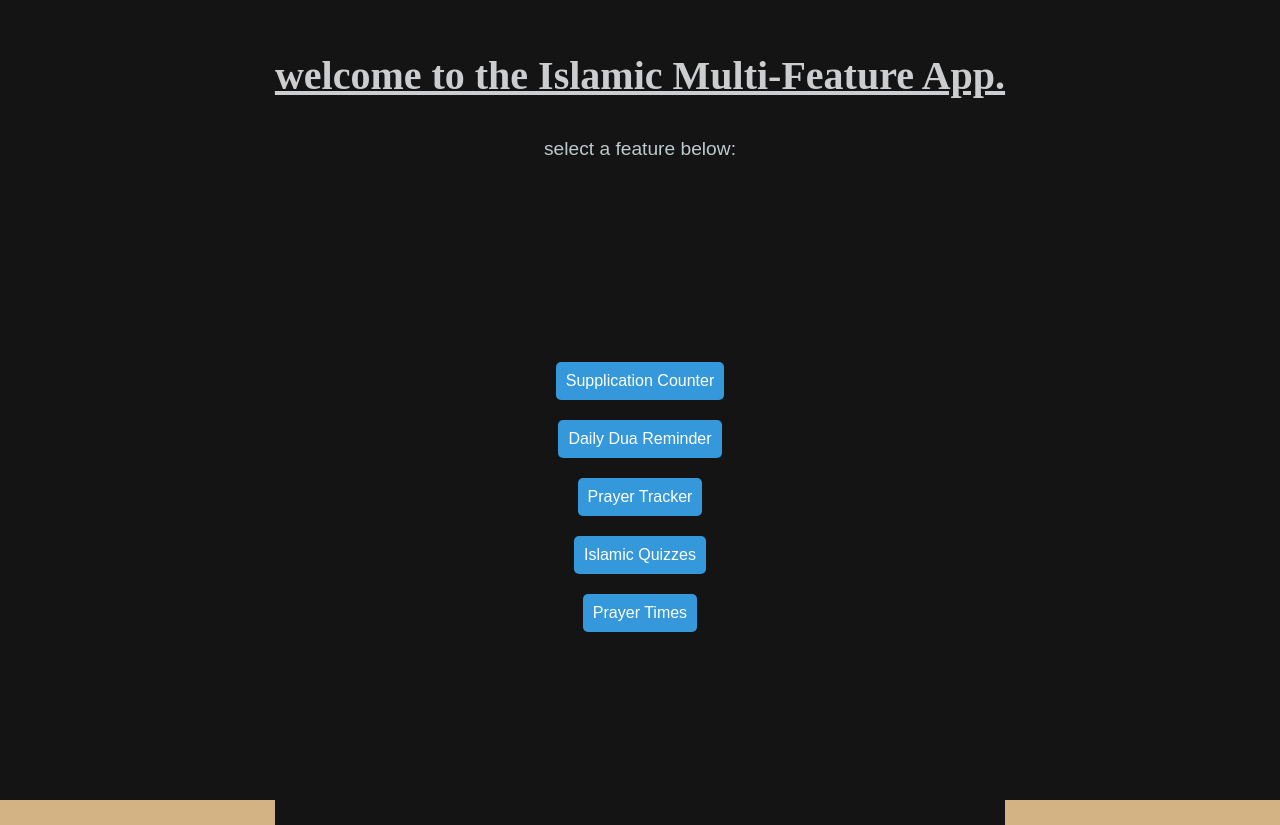
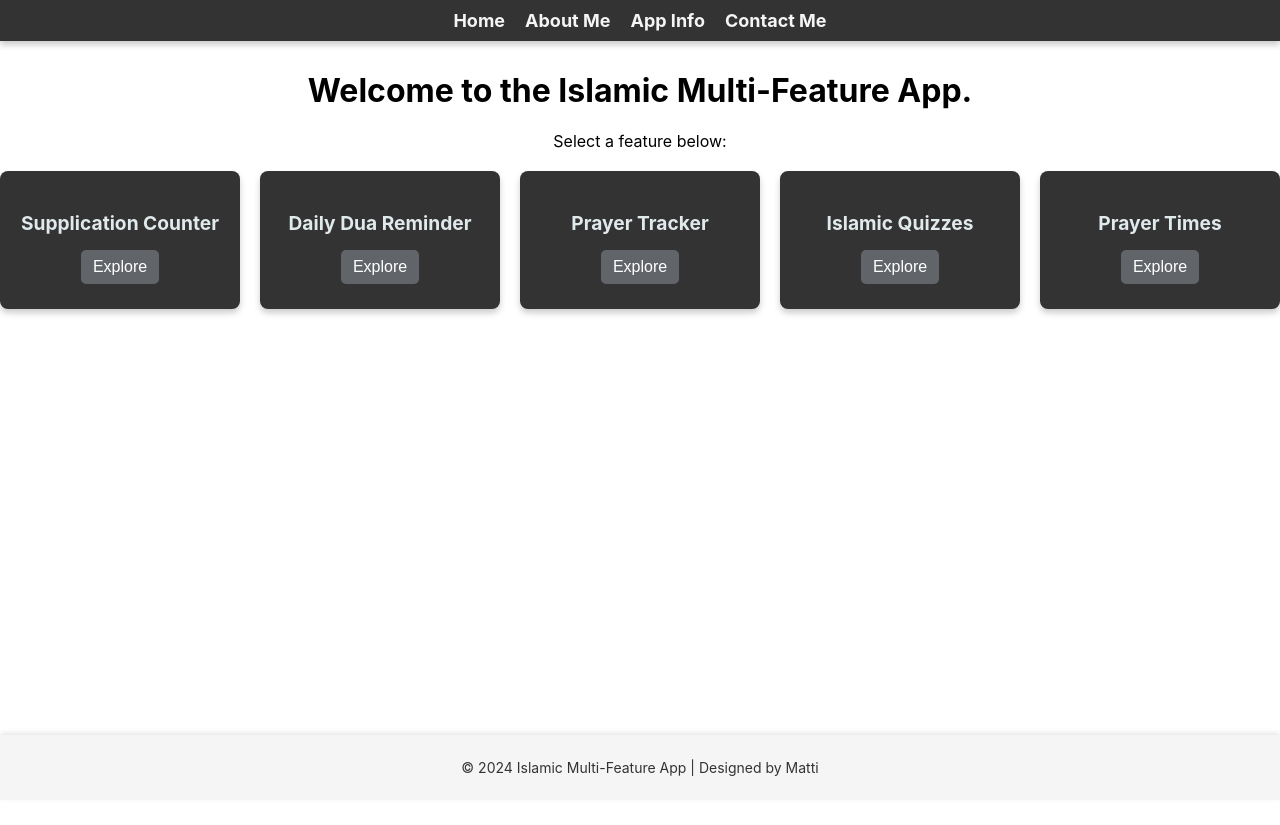
Before and after one commit to akh-mkn/Hackathon-Project-islamic-app-, a React (Create React App) app in the folder frontend/: page / in a window 1280 px wide. After the commit the page ends 800 px from the top, so only its background shows below. Built offline with nearby package versions, Linux system fonts and the light colour scheme.

Commit message:
Enhanced Welcome Page with a header, footer, and containers for the features. Changed up the colour theme too!

```diff
--- a/frontend/src/App.js
+++ b/frontend/src/App.js
@@ -9,10 +9,15 @@ import BeginnerQuiz from "./components/BeginnerQuiz"
 import IntermediateQuiz from "./components/IntermediateQuiz"
 import AdvancedQuiz from "./components/AdvancedQuiz"
 import PrayerTimes from "./components/PrayerTimes"
+import AboutMe from "./components/AboutMe";
+import AppInfo from "./components/AppInfo";
+import ContactMe from "./components/ContactMe";
+import Footer from "./components/Footer";
 
 function App() {
     return (
         <Router>
+            <div>
             <Routes>
                 <Route path="/" element={<WelcomePage />} />
                 <Route path="/supplication-counter" element={<SupplicationCounter />} />
@@ -23,7 +28,12 @@ function App() {
                 <Route path="/islamic-quiz/intermediate" element={<IntermediateQuiz />} />
                 <Route path="/islamic-quiz/advanced" element={<AdvancedQuiz />} />
                 <Route path="/prayer-times" element={<PrayerTimes />} />
+                <Route path="/about" element={<AboutMe />} />
+                <Route path="/app-info" element={<AppInfo />} />
+                <Route path="/contact-me" element={<ContactMe />} />
             </Routes>
+            <Footer />
+            </div>
         </Router>
     );
 }
--- /dev/null
+++ b/frontend/src/components/AboutMe.js
@@ -0,0 +1,12 @@
+import React from "react";
+
+function AboutMe() {
+  return (
+    <div>
+      <h2>About Me</h2>
+      <p>This page introduces the purpose and creator of the app.</p>
+    </div>
+  );
+}
+
+export default AboutMe;
--- /dev/null
+++ b/frontend/src/components/AppInfo.js
@@ -0,0 +1,12 @@
+import React from "react";
+
+function AboutMe() {
+  return (
+    <div>
+      <h2>App Info</h2>
+      <p>This page introduces the purpose of the app into more detail.</p>
+    </div>
+  );
+}
+
+export default AboutMe;
--- /dev/null
+++ b/frontend/src/components/ContactMe.js
@@ -0,0 +1,12 @@
+import React from "react";
+
+function AboutMe() {
+  return (
+    <div>
+      <h2>Contact Me</h2>
+      <p>This page will feature a contact form a visitor can fill to send a message to me.</p>
+    </div>
+  );
+}
+
+export default AboutMe;
--- /dev/null
+++ b/frontend/src/components/Footer.css
@@ -0,0 +1,12 @@
+footer {
+    background-color: #f5f5f5; /* Light grey background */
+    color: #333; /* Darker text for contrast */
+    text-align: center; /* Center the content */
+    padding: 10px 0; /* Add some vertical spacing */
+    position: fixed; /* Fix to the bottom of the screen */
+    bottom: 0;
+    left: 0;
+    width: 100%; /* Make it stretch across the screen */
+    font-size: 14px; /* Slightly smaller font size */
+    box-shadow: 0px -2px 5px rgba(0, 0, 0, 0.1); /* Optional shadow for a clean look */
+  }
--- /dev/null
+++ b/frontend/src/components/Footer.js
@@ -0,0 +1,14 @@
+import React from "react";
+import "./Footer.css"; // Import the CSS file for styling
+
+function Footer() {
+  return (
+    <footer>
+      <p>
+        © {new Date().getFullYear()} Islamic Multi-Feature App | Designed by Matti
+      </p>
+    </footer>
+  );
+}
+
+export default Footer;
--- /dev/null
+++ b/frontend/src/components/Header.css
@@ -0,0 +1,31 @@
+
+header {
+    display: flex;
+    justify-content: center;
+    align-items: center;
+    background-color: #333;
+    padding: 10px 0;
+    box-shadow: 0px 4px 6px rgba(0, 0, 0, 0.2);
+  }
+
+
+  nav ul {
+    list-style: none;
+    display: flex;
+    gap: 20px;
+    margin: 0;
+    padding: 0;
+  }
+
+  nav a {
+    text-decoration: none;
+    color: #f5f5f5;
+    font-size: 18px;
+    font-weight: bold;
+    transition: color 0.3s ease;
+  }
+
+
+  nav a:hover {
+    color: #00bcd4;
+  }
--- /dev/null
+++ b/frontend/src/components/Header.js
@@ -0,0 +1,29 @@
+import React from "react";
+import { Link } from "react-router-dom";
+import "./Header.css";
+
+function Header() {
+  return (
+    <header className="header">
+      <nav className="navbar">
+
+        <ul className="nav-links">
+          <li>
+            <Link to="/">Home</Link>
+          </li>
+          <li>
+            <Link to="/about">About Me</Link>
+          </li>
+          <li>
+            <Link to="/app-info">App Info</Link>
+          </li>
+          <li>
+            <Link to="/contact-me">Contact Me</Link>
+          </li>
+        </ul>
+      </nav>
+    </header>
+  );
+}
+
+export default Header;
--- a/frontend/src/components/WelcomePage.css
+++ b/frontend/src/components/WelcomePage.css
@@ -1,51 +1,54 @@
-body {
-    font-family: Arial, sans-serif;
-    margin: 0;
-    padding: 0;
-    background-color: #d3b383;
+.welcome-container {
+  text-align: center;
+  color: #000000;
+  margin: 30px auto;
 }
 
-  div {
-    text-align: center;
+/* Features container: Flex layout */
+.features-container {
   display: flex;
-    flex-direction: column;
-    align-items: center;
+  flex-wrap: wrap; /* Allows cards to wrap on smaller screens */
   justify-content: center;
-    height: 100vh; /* Full height of the viewport */
-    background-color: #141414;
+  gap: 20px; /* Space between cards */
+  margin-top: 20px;
 }
 
-  h1 {
-    margin-bottom: 20px;
-    font-size: 2.5em;
-    color: #cbcdcf;
-    font-family: oswald;
-    text-decoration: underline;
+/* Individual card styling */
+.card {
+  background-color: #333;
+  border-radius: 8px;
+  padding: 20px;
+  width: 200px;
+  text-align: center;
+  box-shadow: 0 4px 6px rgba(0, 0, 0, 0.2);
+  transition: transform 0.2s ease, box-shadow 0.2s ease;
 }
 
-  p {
+/* Hover animation for cards */
+.card:hover {
+  transform: translateY(-8px); /* lifts the card slightly */
+  box-shadow: 0 8px 16px rgba(0, 0, 0, 0.3);
+}
+
+/* Card titles */
+.card h3 {
   margin-bottom: 10px;
   font-size: 1.2em;
-    color: #bfcaca;
-
+  color: #e0e9eb; /* Light blue color */
 }
 
-  button {
-    margin: 10px;
-    padding: 10px 20px;
-    font-size: 1em;
+/* Buttons inside the cards */
+.feature-button {
+  background-color: #616468;
   color: white;
-    background-color: #3498db;
   border: none;
   border-radius: 5px;
+  padding: 8px 12px;
   cursor: pointer;
-    transition: background-color 0.3s ease;
+  font-size: 1em;
+  transition: background-color 0.2s ease;
 }
 
-  button:hover {
-    background-color: #2980b9;
+.feature-button:hover {
+  background-color: #0056b3; /* Darker blue on hover */
 }
-
-  h2 {
-    color: #bfcaca;
-  }
--- a/frontend/src/components/WelcomePage.js
+++ b/frontend/src/components/WelcomePage.js
@@ -1,31 +1,63 @@
 import React from "react";
 import { Link } from "react-router-dom";
-import './WelcomePage.css';
+import "./WelcomePage.css"; // CSS for card styling
+import Header from "./Header"; // Existing header component
 
 function WelcomePage() {
   return (
-        <div style={{ textAlign: "center", marginTop: "50px" }}>
-            <h1>welcome to the Islamic Multi-Feature App.</h1>
-            <p>select a feature below:</p>
-            <div>
+    <>
+      {/* Header */}
+      <Header />
+
+      {/* Welcome message */}
+      <div className="welcome-container">
+        <h1>Welcome to the Islamic Multi-Feature App.</h1>
+        <p>Select a feature below:</p>
+
+        {/* Features container */}
+        <div className="features-container">
+          {/* Supplication Counter */}
+          <div className="card">
+            <h3>Supplication Counter</h3>
             <Link to="/supplication-counter">
-                    <button style={{ margin: "10px" }}>Supplication Counter</button>
+              <button className="feature-button">Explore</button>
             </Link>
+          </div>
+
+          {/* Daily Dua Reminder */}
+          <div className="card">
+            <h3>Daily Dua Reminder</h3>
             <Link to="/daily-dua-reminder">
-                    <button style={{ margin: "10px" }}>Daily Dua Reminder</button>
+              <button className="feature-button">Explore</button>
             </Link>
+          </div>
+
+          {/* Prayer Tracker */}
+          <div className="card">
+            <h3>Prayer Tracker</h3>
             <Link to="/prayer-tracker">
-                    <button style={{ margin: "10px" }}>Prayer Tracker</button>
+              <button className="feature-button">Explore</button>
             </Link>
+          </div>
+
+          {/* Islamic Quizzes */}
+          <div className="card">
+            <h3>Islamic Quizzes</h3>
             <Link to="/islamic-quiz">
-                    <button style={{ margin: "10px" }}>Islamic Quizzes</button>
+              <button className="feature-button">Explore</button>
             </Link>
-                <Link to="prayer-times">
-                    <button style={{ margin: "10px" }}>Prayer Times</button>
+          </div>
+
+          {/* Prayer Times */}
+          <div className="card">
+            <h3>Prayer Times</h3>
+            <Link to="/prayer-times">
+              <button className="feature-button">Explore</button>
             </Link>
-                {/* Add more buttons as you implement features */}
           </div>
         </div>
+      </div>
+    </>
   );
 }
 
```
Also changed, not shown: frontend/src/components/PrayerTimes.css (line endings or trailing spaces). Lines whose indentation alone changed are shown as unchanged.
